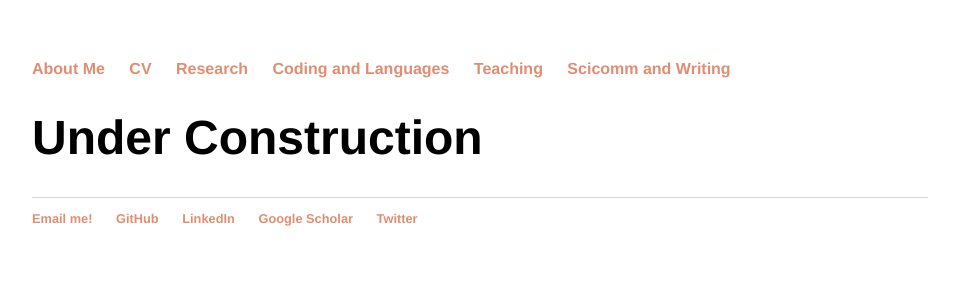
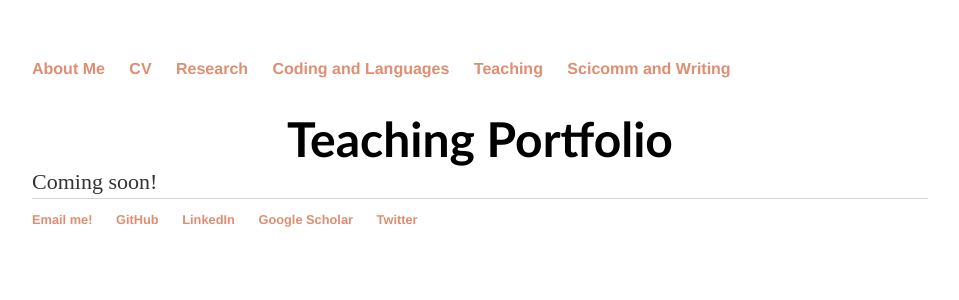
Before and after one commit to lunazagor/lunazagor.github.io, a Jekyll site: the page built from teaching/index.html, in a window 1280 px wide. Shown: the top 300 px of the page, without its empty margins (160-1119 px from the left). Built offline with Jekyll 4.4.1, drawn with Linux system fonts in a browser that asks for light colours.

Commit message:
Update index.html

```diff
--- a/teaching/index.html
+++ b/teaching/index.html
@@ -7,9 +7,9 @@ title: Teaching
 <body>
 
 
+<h1 style="text-align:center;font-family:optima;margin-bottom:0.0em"> Teaching Portfolio </h1>
 
- <h1> Under Construction </h1>
-
+<p style="text-align:left;font-size:22px; display: inline"> Coming soon! </p>
 
 
 </body>
```
